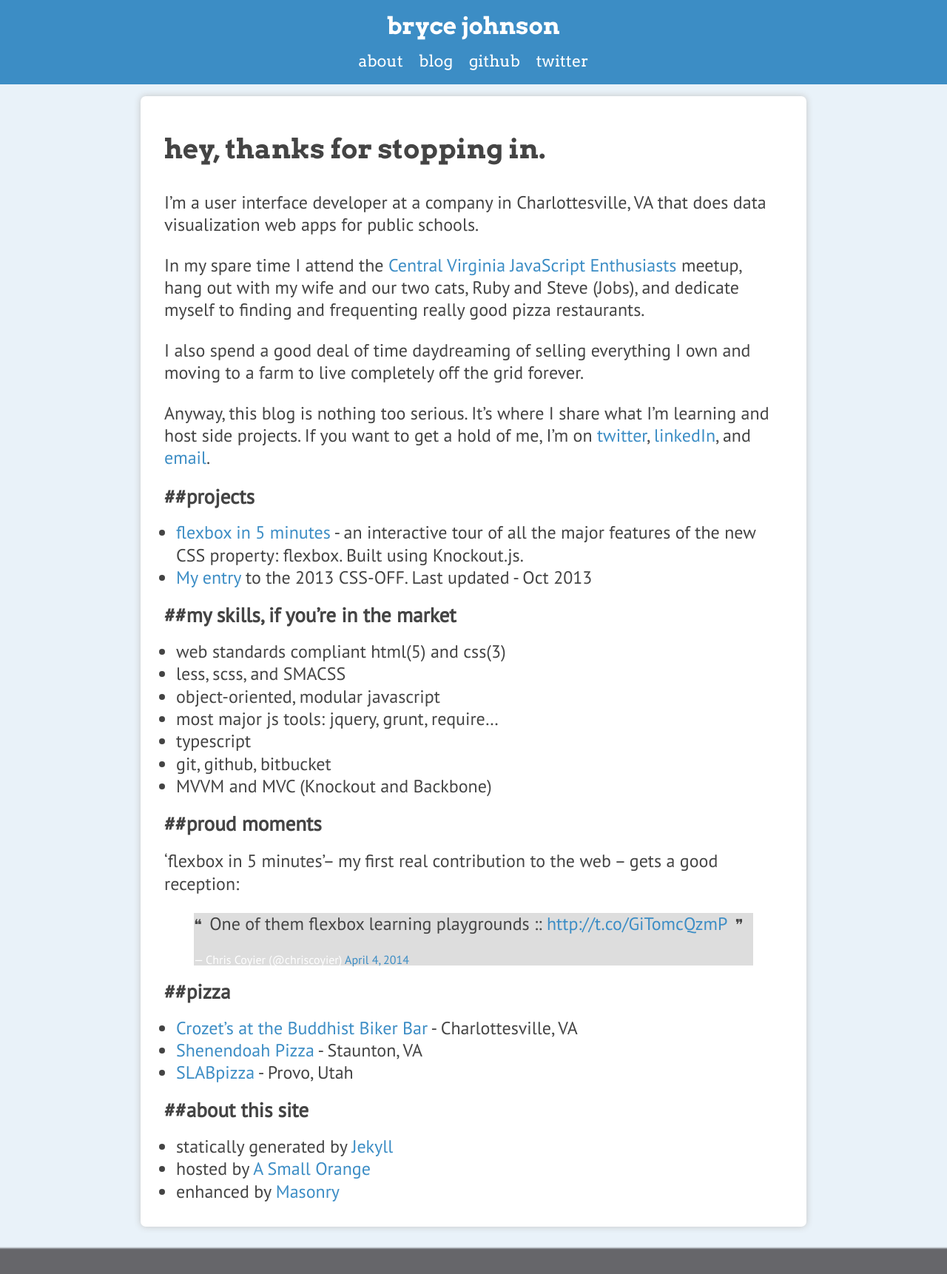
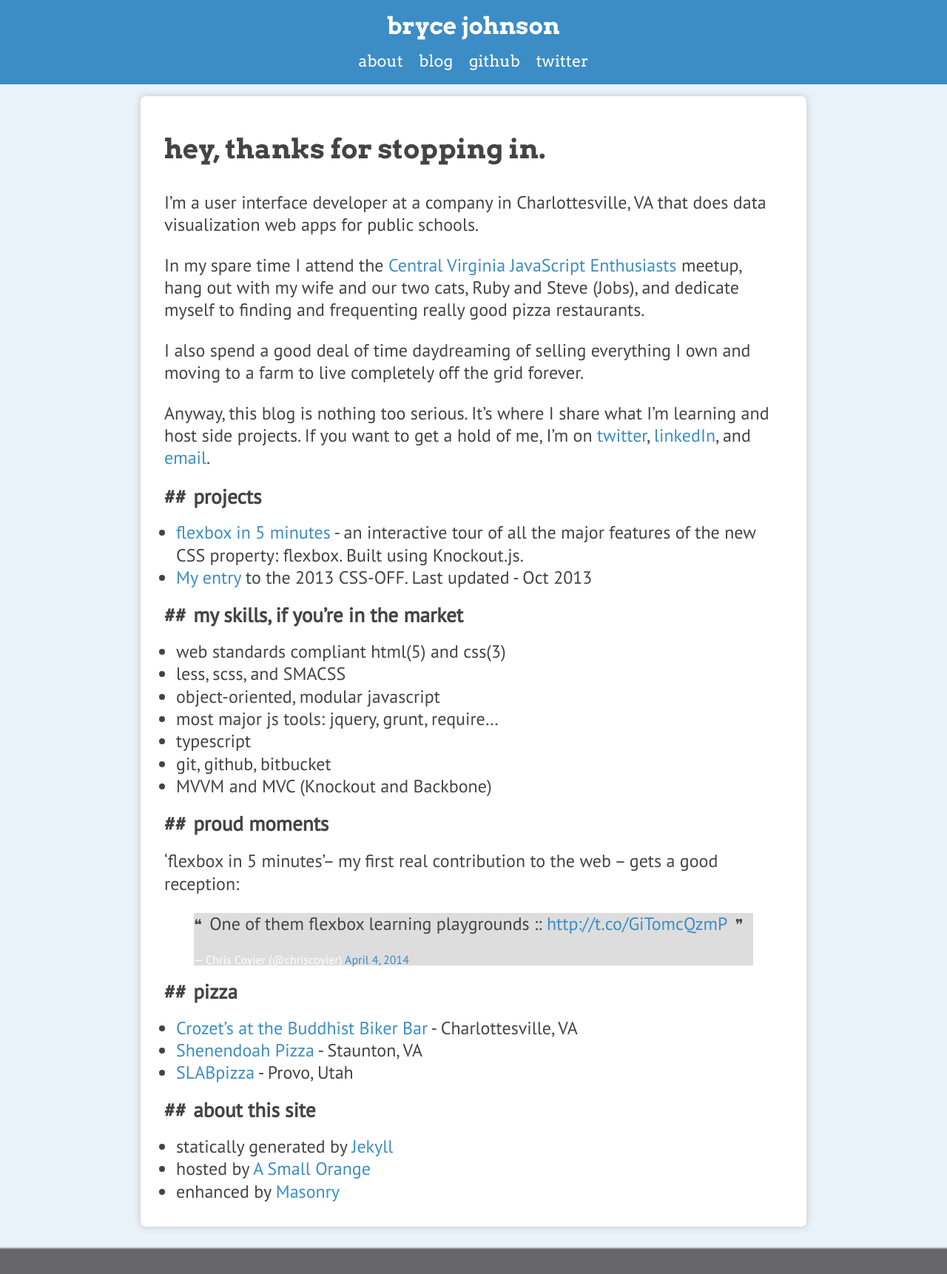
Before and after one commit to brycepj/devbryce-jekyll, a Jekyll site: the page built from about/index.md, in a window 1280 px wide. Shown: the whole page at 74% size. Built offline with Jekyll 4.4.1, drawn with Linux system fonts in a browser that asks for light colours; comment, search, counter and statistics services are not loaded.

Commit message:
blank commit

```diff
--- a/_scss/modules/_post.scss
+++ b/_scss/modules/_post.scss
@@ -65,7 +65,8 @@
 		@include font-size(1.7,1.5);
 
       &:before {
-        content:"##"
+        content:"##";
+        padding-right:.35em;
       }
 
 	}
--- a/css/style.css
+++ b/css/style.css
@@ -719,6 +719,7 @@ header {
 }
 .post-body h2:before {
   content: "##";
+  padding-right: .35em;
 }
 .post-body blockquote {
   background-color: #dddddd;
```
